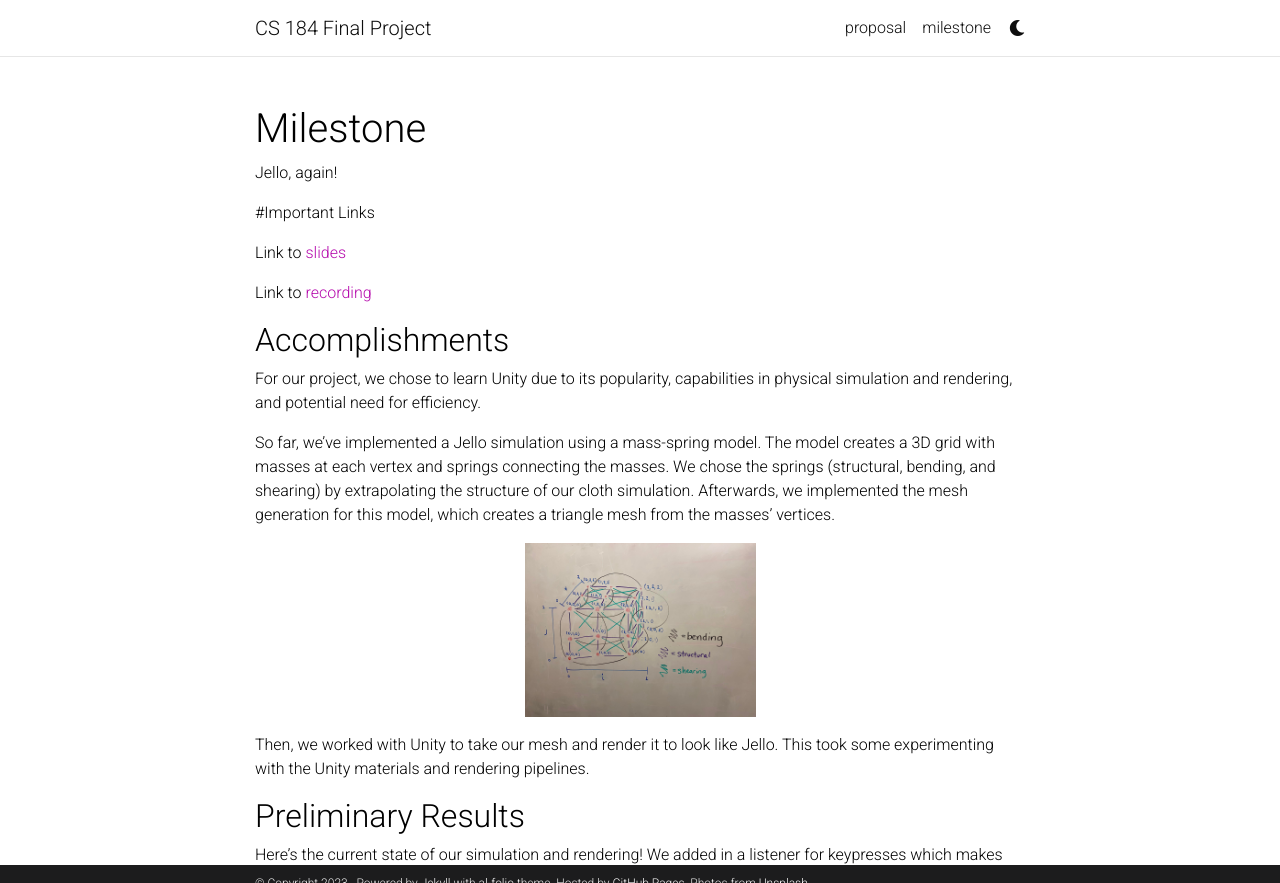
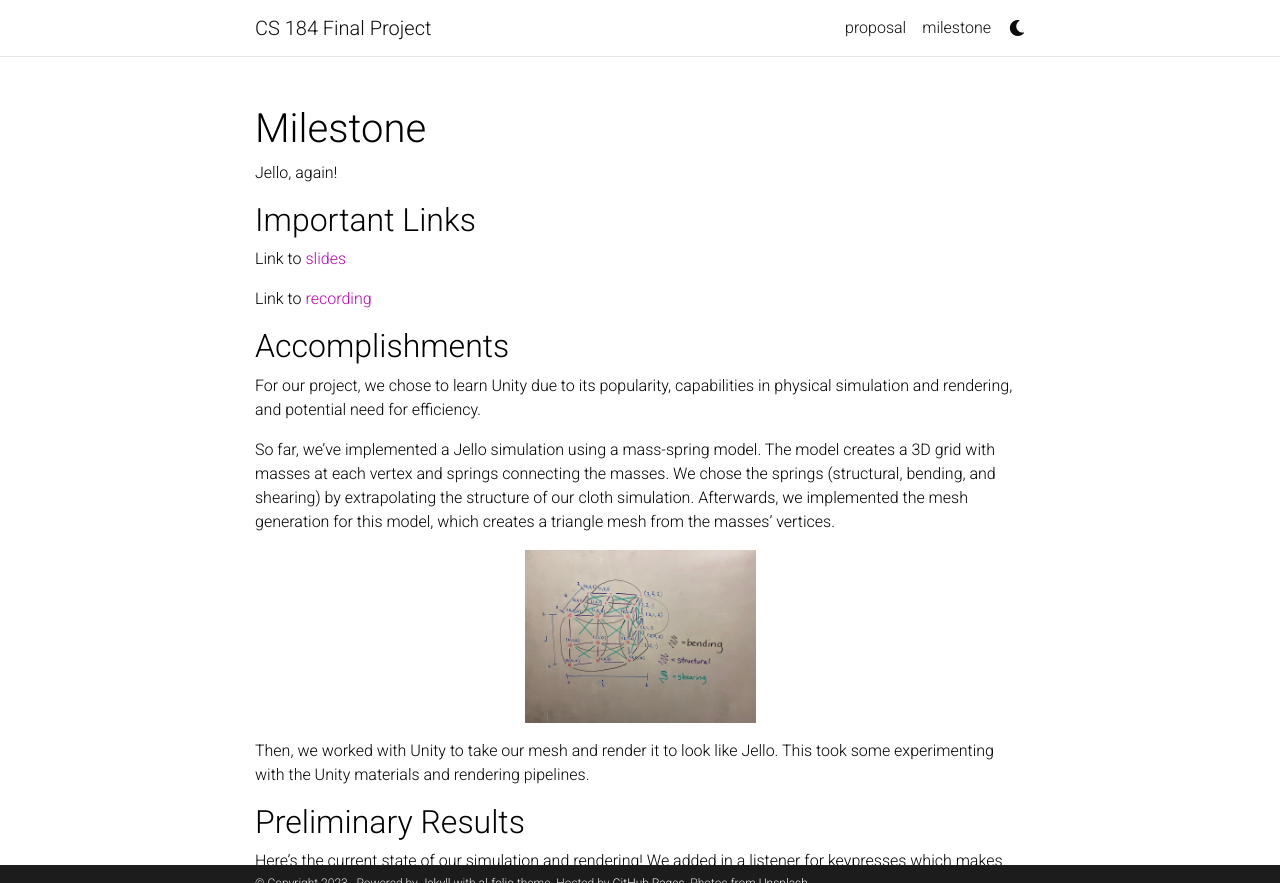
Before and after one commit to cs184-jello-world/project-proposal, a Jekyll site: the page built from _pages/milestone.md, in a window 1280 px wide and 900 px high, cut to the strip 0-883 px from the top of the window. Built offline with Jekyll 4.4.1, drawn with Linux system fonts in a browser that asks for light colours; comment, search, counter and statistics services are not loaded; a style sheet for code colours, icons or effects is not loaded.

Commit message:
I hate allen gu

```diff
--- a/_pages/milestone.md
+++ b/_pages/milestone.md
@@ -8,7 +8,7 @@ permalink: /milestone
 
 Jello, again!
 
-#Important Links
+## Important Links
 
 Link to [slides](https://docs.google.com/presentation/d/1J-ZRsWEHi880mus2ToZowTbxCG3dsnSCWVheXV5ZAUs/edit?usp=sharing)
 
```
